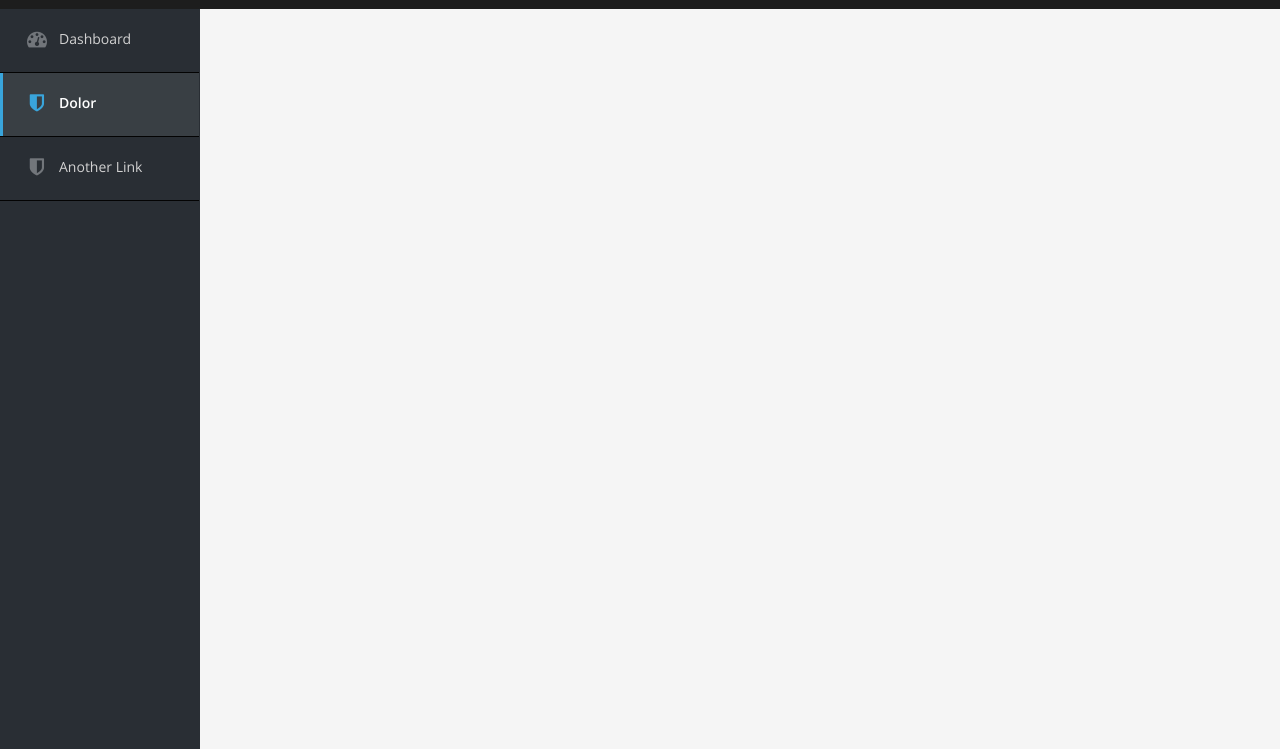
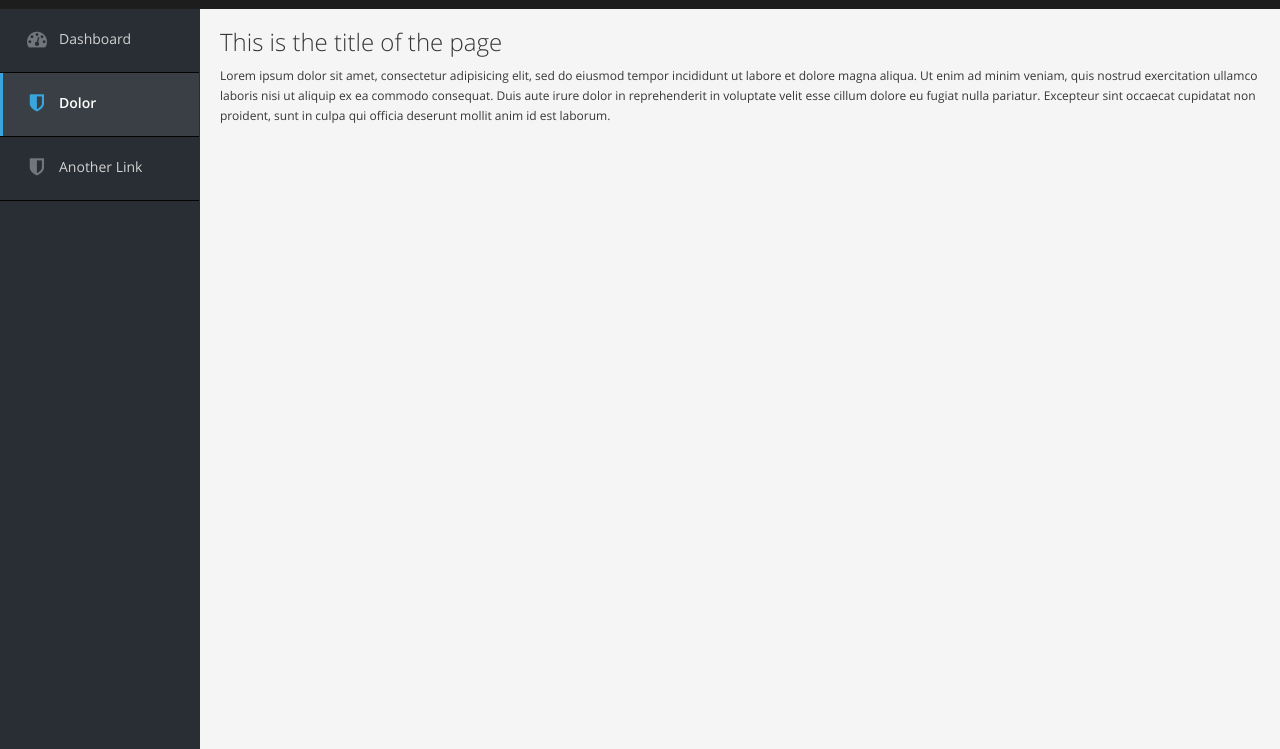
Before and after one commit to molw/dataviewer, a website: page index.html in a window 1280 px wide. Shown: the part 51-800 px from the top of the page. Drawn offline with Linux system fonts and the light colour scheme; files whose address does not match are found by name.

Commit message:
adds central area

```diff
--- a/index.html
+++ b/index.html
@@ -146,7 +146,22 @@
     </li>
 
   </ul>
-</div>
+</div><!-- ends vertical nav -->
+
+<div class="container-fluid container-pf-nav-pf-vertical">
+
+  <div class="row">
+    <div class="col-sm-12">
+
+      <h1>This is the title of the page</h1>
+
+      <p>Lorem ipsum dolor sit amet, consectetur adipisicing elit, sed do eiusmod tempor incididunt ut labore et dolore magna aliqua. Ut enim ad minim veniam, quis nostrud exercitation ullamco laboris nisi ut aliquip ex ea commodo consequat. Duis aute irure dolor in reprehenderit in voluptate velit esse cillum dolore eu fugiat nulla pariatur. Excepteur sint occaecat cupidatat non proident, sunt in culpa qui officia deserunt mollit anim id est laborum.</p>
+
+    </div><!--ends col -->
+
+  </div><!-- ends row -->
+
+</div><!-- ends container -->
 
 </body>
 
```
